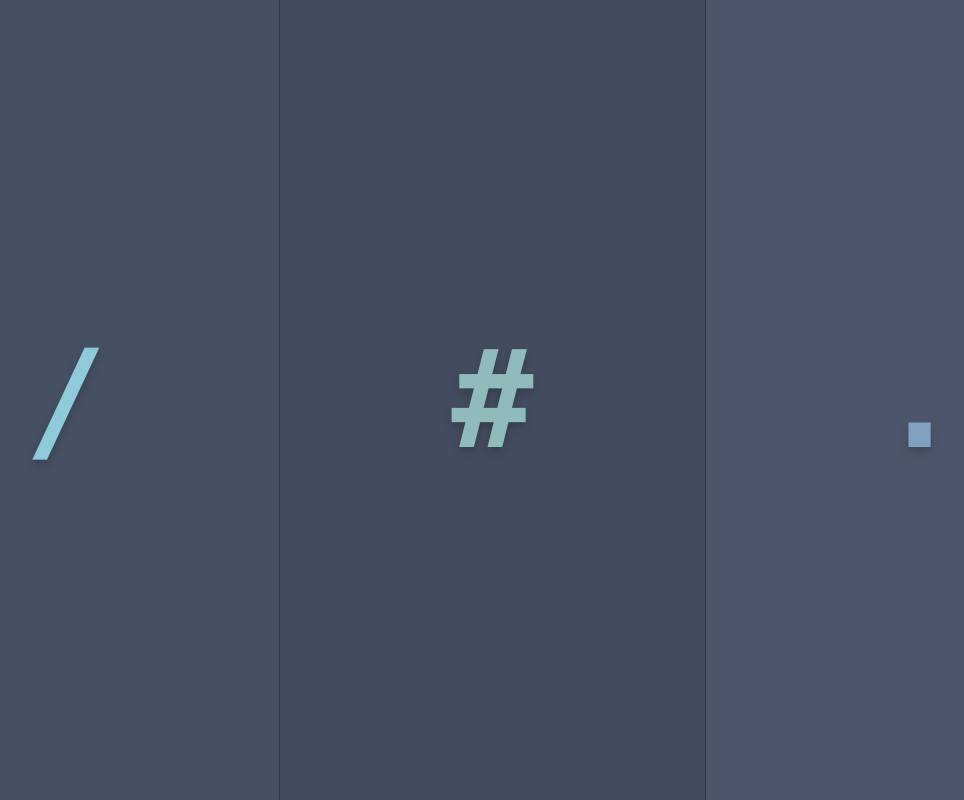
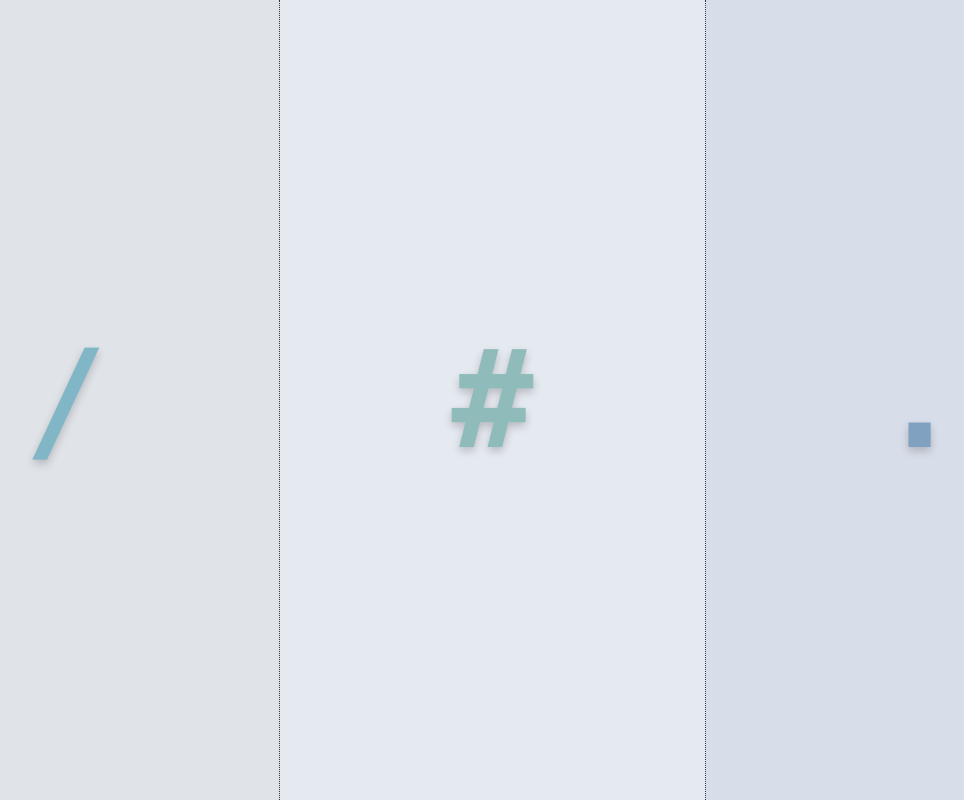
Before and after one commit to kaineer/nhee.ai, a React (Vite) app: page / in a window 1280 px wide. Shown: the whole page, without its empty margins (147-1111 px from the left). Built offline with nearby package versions, Linux system fonts and the light colour scheme.

Commit message:
Turn to light nord theme colors
* Switch between portrait and landscape without referring to screen width

```diff
--- a/src/components/ui/front/Container/Container.module.css
+++ b/src/components/ui/front/Container/Container.module.css
@@ -7,7 +7,8 @@
 }
 
 /* Mobile styles */
-@media (max-width: 768px) and (orientation: portrait) {
+/* @media (max-width: 768px) and (orientation: portrait) { */
+@media (orientation: portrait) {
   .container {
     grid-template-columns: 1fr;
     grid-template-rows: repeat(3, 1fr);
--- a/src/components/ui/front/Part/Part.module.css
+++ b/src/components/ui/front/Part/Part.module.css
@@ -7,38 +7,29 @@
   transition:
     background-color 0.3s ease,
     filter 0.3s ease;
-    border-right: 1px solid var(--color-nord0);
+  border-right: 1px dotted var(--color-nord0);
+
+  &:hover {
+    filter: brightness(0.95);
+  }
 
   cursor: pointer;
 }
 
-.part:last-child {
-    border-right: none;
-}
-
 .part1 {
-    background-color: var(--color-nord1);
-    &:hover {
-        background-color: var(--color-nord2);
-        filter: brightness(1.05);
-    }
+  background-color: var(--color-nord-snow100);
 }
 
 .part2 {
-    background-color: var(--color-nord2);
-    &:hover {
-        background-color: var(--color-nord3);
-        filter: brightness(1.05);
-    }
+  background-color: var(--color-nord-snow200);
 }
 
 .part3 {
-    background-color: var(--color-nord3);
-    &:hover {
-        /* background-color: var(--color-nord4); */
-        background-color: var(--color-nord1);
-        filter: brightness(1.05);
+  background-color: var(--color-nord-snow300);
 }
+
+.part:last-child {
+  border-right: none;
 }
 
 /* Focus style for accessibility */
--- a/src/index.css
+++ b/src/index.css
@@ -25,6 +25,10 @@ body {
   --color-nord15: #e5786d;
   --color-nord16: #ffffff;
 
+  --color-nord-snow100: #eceff4;
+  --color-nord-snow200: #e5e9f0;
+  --color-nord-snow300: #d8dee9;
+
   /* extents */
   width: 100vw;
   height: 100vh;
```
Also changed, not shown: src/components/ui/front/Symbol/Symbol.module.css (indentation only), 1 other file (tests, documents, lock files or other folders). Lines whose indentation alone changed are shown as unchanged.
